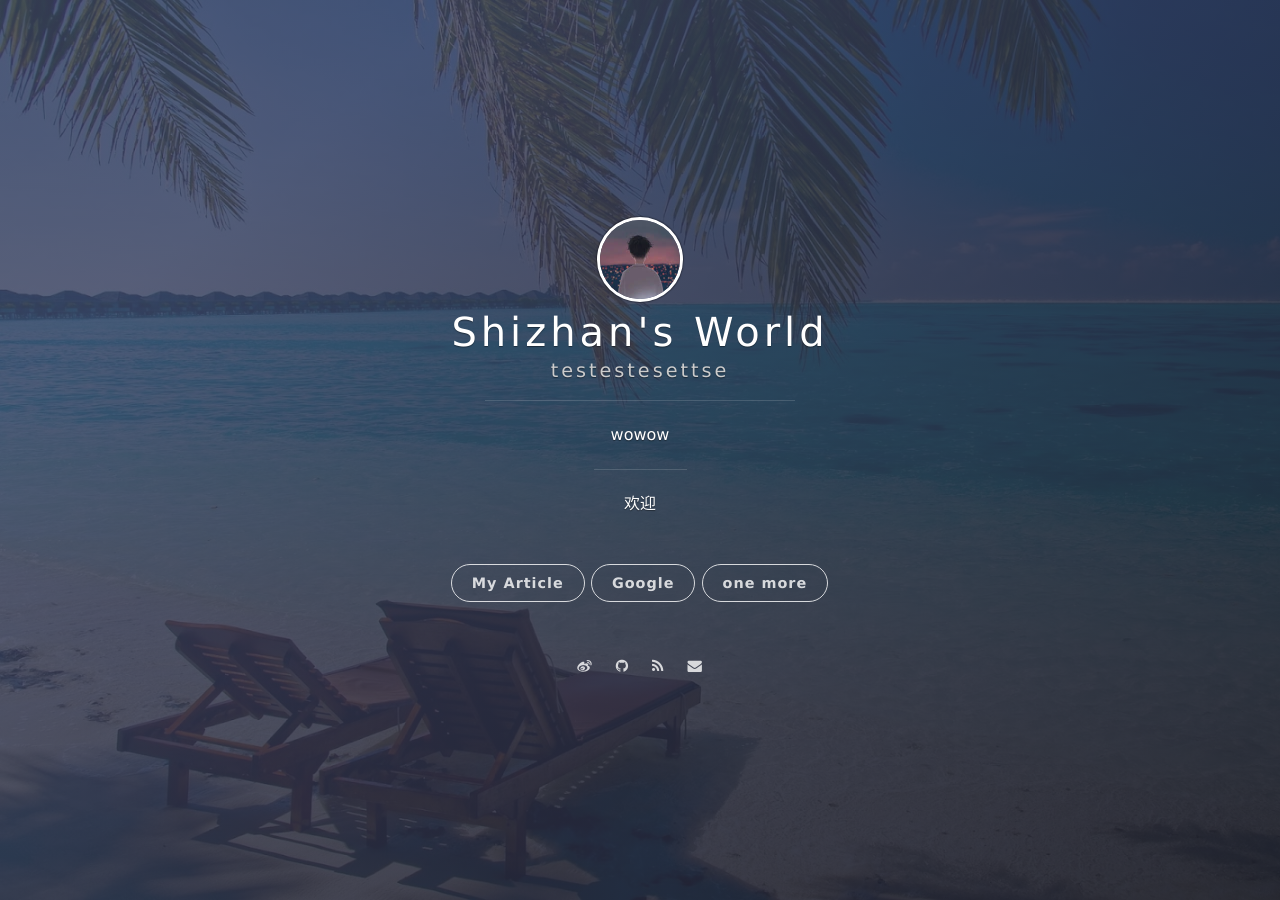
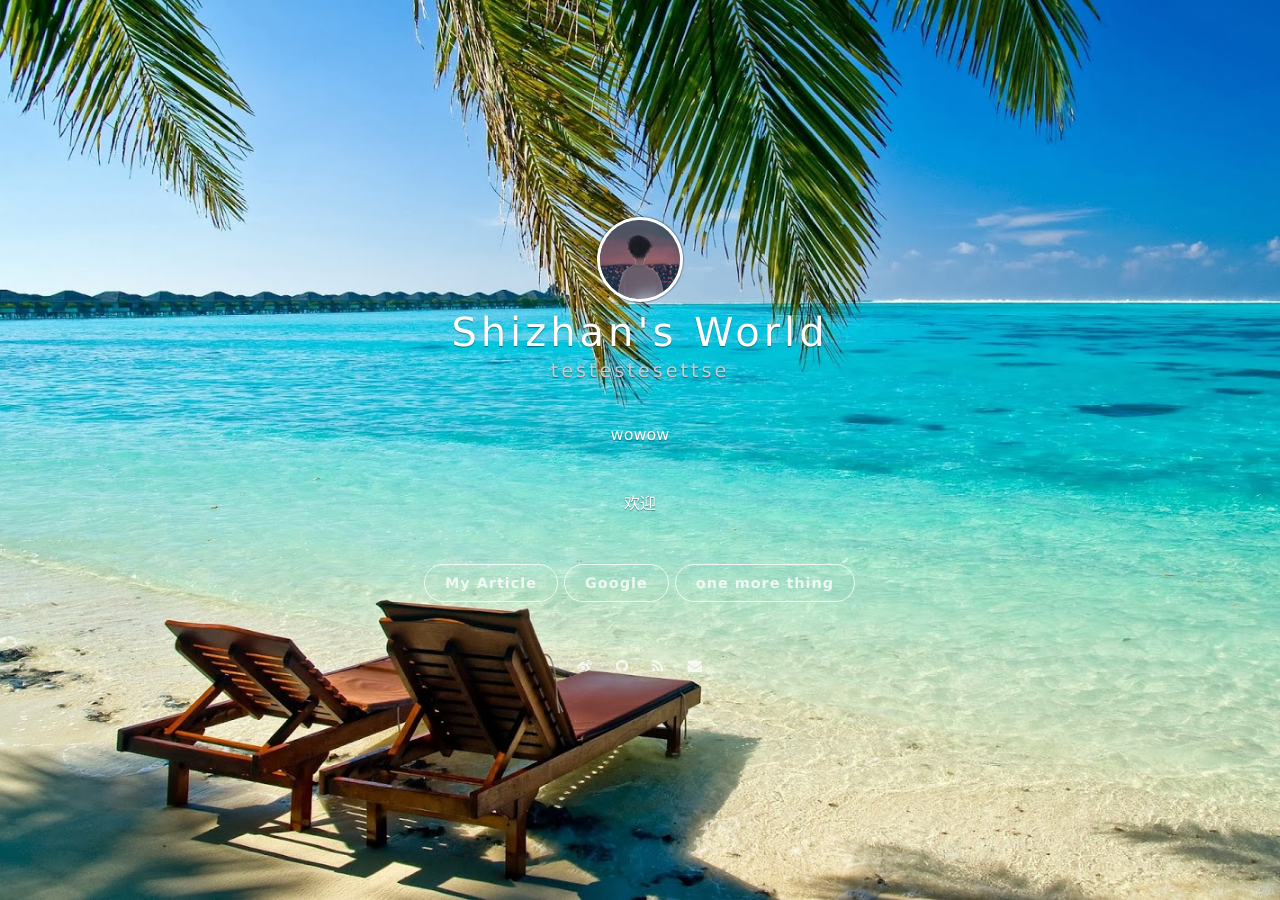
Before and after one commit to sz88888/sz88888.github.io, a Jekyll site: the page built from index.html, in a window 1280 px wide. Built offline with Jekyll 4.4.1, drawn with Linux system fonts in a browser that asks for light colours; nearby versions of some CDN libraries; the list of posts is cut into pages by our own code.

Commit message:
Update _config.yml

```diff
--- a/_config.yml
+++ b/_config.yml
@@ -3,7 +3,7 @@ title: Shizhan's World
 subtitle: testestesettse
 welcome_message: 欢迎
 description: wowow
-creator: <a href="www.google.com">creator</a>
+creator: <a href="sz88888.github.io">Shizhan</a>
 
 url: "http://sz88888.github.io"
 
@@ -13,7 +13,7 @@ permalink: /:year/:month/:title/
 highlighter: rouge
 
 # supported colors: blue, green, purple, red, orange or slate. If you need clear, leave it empty.
-cover_color: slate
+cover_color:
 
 # The blog button should not be removed.
 blog_button:
@@ -24,7 +24,7 @@ blog_button:
 nav:
     - {title: Google, description: My WEB, url: 'http://www.google.com'}
     # - {title: Another Button, description: A button, url: 'http://example.com'}
-    - {title: one more, description: no, url: 'www.baidu.com'}
+    - {title: one more thing, description: no, url: 'www.baidu.com'}
 # Pagination
 plugins: [jekyll-paginate]
 paginate: 10
```
